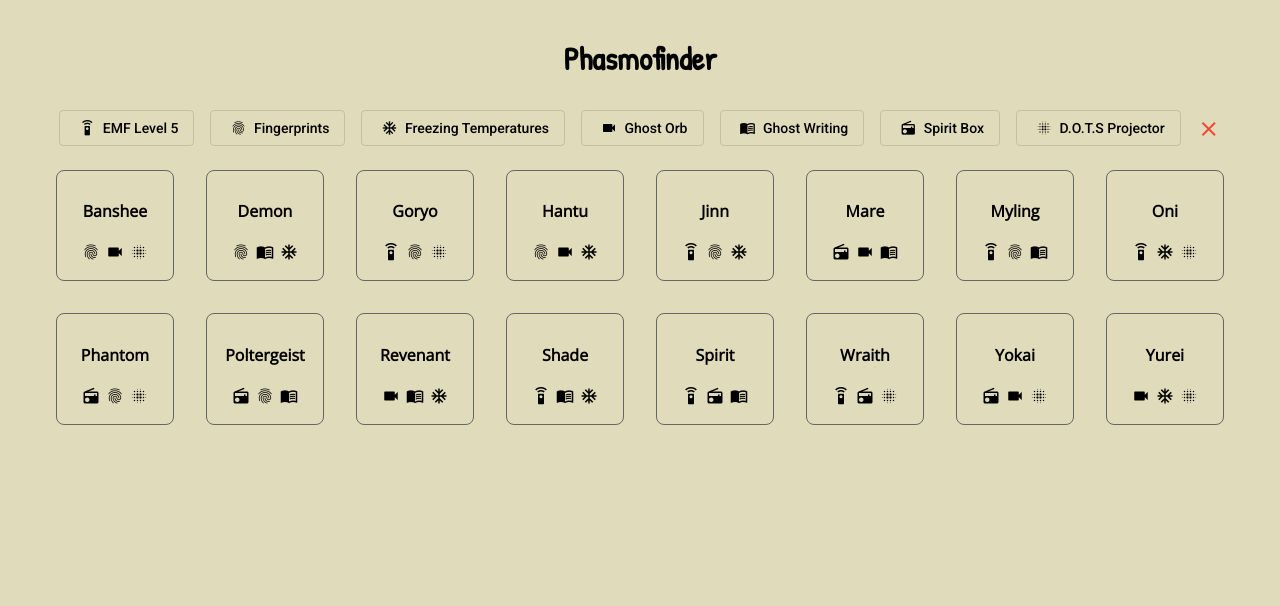
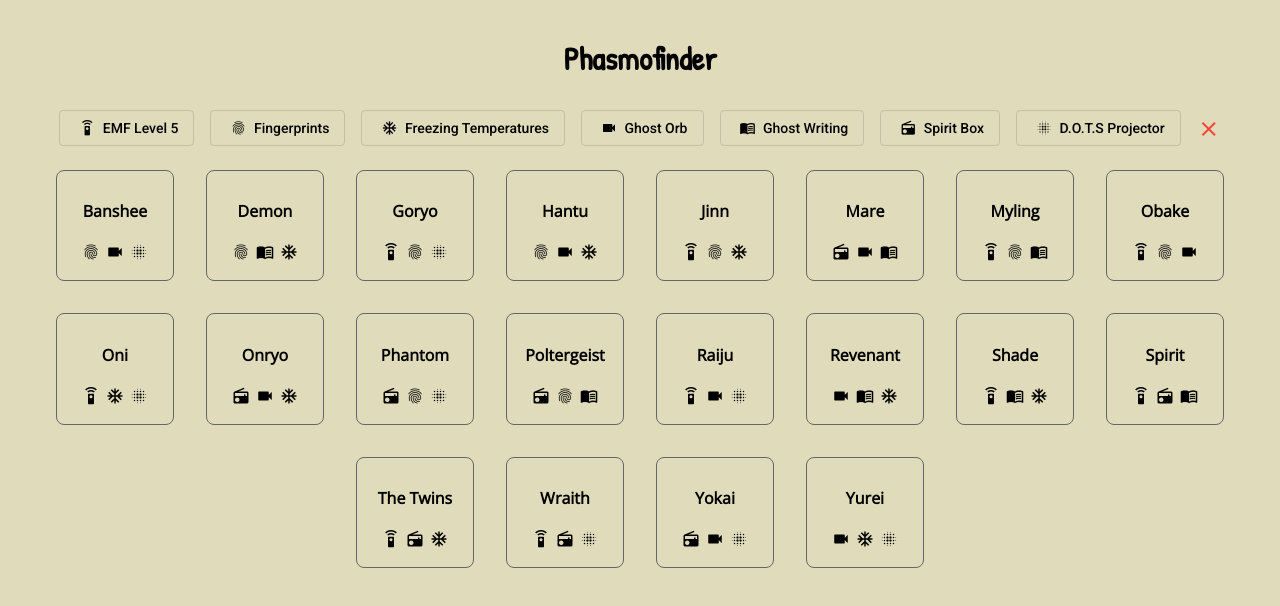
Before and after one commit to kylecorry31/phasmophobia-helper, an Angular app: page / in a window 1280 px wide. Shown: the top 606 px of the page. Built offline with nearby package versions, Linux system fonts and the light colour scheme.

Commit message:
Add more ghosts

```diff
--- a/src/app/app.component.ts
+++ b/src/app/app.component.ts
@@ -95,6 +95,22 @@
       name: "Myling",
       evidence: ["EMF Level 5", "Fingerprints", "Ghost Writing"],
     },
+    {
+      name: "Onryo",
+      evidence: ["Spirit Box", "Ghost Orb", "Freezing Temperatures"]
+    },
+    {
+      name: "The Twins",
+      evidence: ["EMF Level 5", "Spirit Box", "Freezing Temperatures"]
+    },
+    {
+      name: "Raiju",
+      evidence: ["EMF Level 5", "Ghost Orb", "D.O.T.S Projector"]
+    },
+    {
+      name: "Obake",
+      evidence: ["EMF Level 5", "Fingerprints", "Ghost Orb"]
+    }
   ].sort((a, b) => a.name.localeCompare(b.name)) as Ghost[];
 
   currentEvidence: Evidence[] = [];
```
